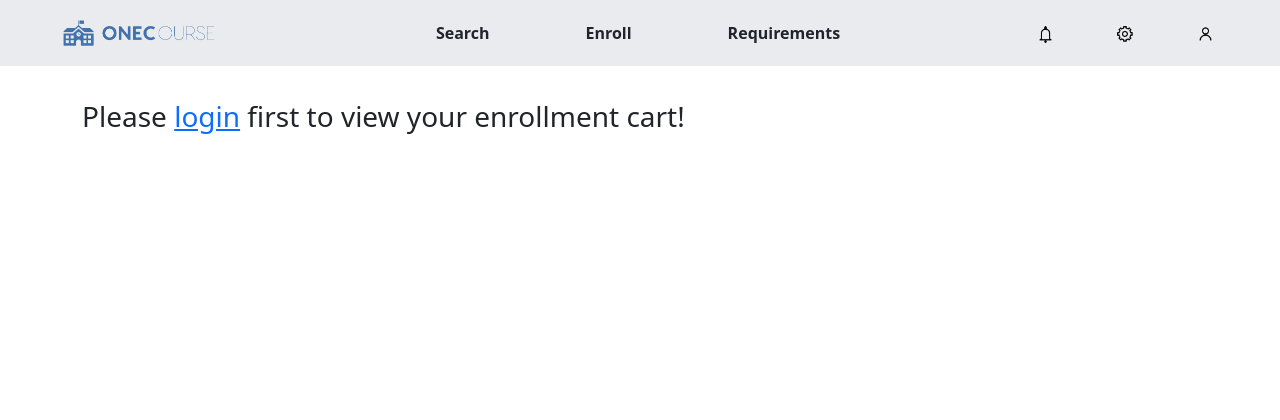
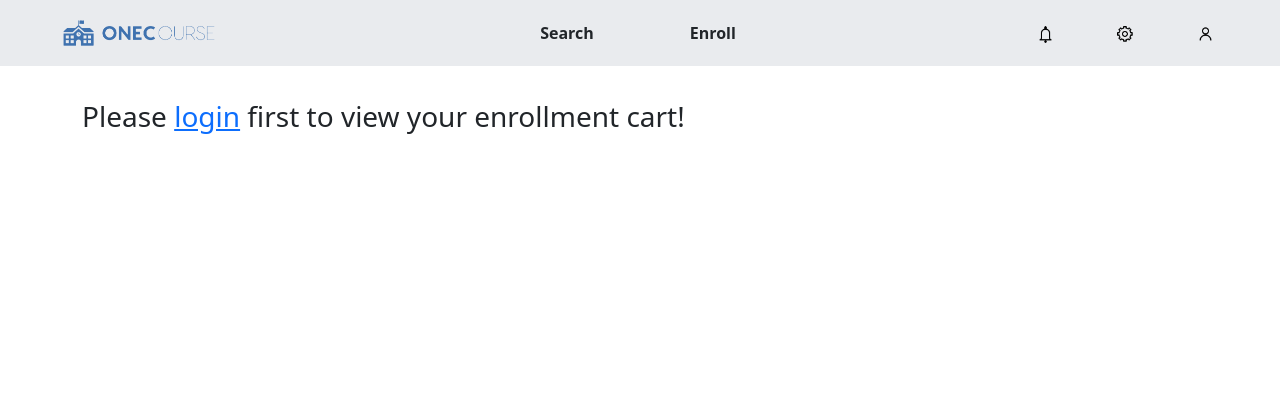
Before and after one commit to ECE444-2021Fall/project1-education-pathways-group-1-teamone, a Flask app: page /enroll/ in a window 1280 px wide. Shown: the top 420 px of the page. Run offline with Flask 2, Linux system fonts and the light colour scheme; parts of the project's set-up code (start-up, migrations or seed data) failed here and were passed over; some libraries are stand-ins or nearby versions.

Commit message:
Remove requirements in navbar

```diff
--- a/project/templates/navbar.html
+++ b/project/templates/navbar.html
@@ -13,9 +13,6 @@
                 </li>
                 <li class="nav-item">
                     <a class="nav-link text-dark" href="/enroll"><b>Enroll</b></a>
-                </li>
-                <li class="nav-item">
-                    <a class="nav-link text-dark" href="/#"><b>Requirements</b></a>
                 </li>
             </ul>
             <ul class="navbar-nav mx-right">
```
